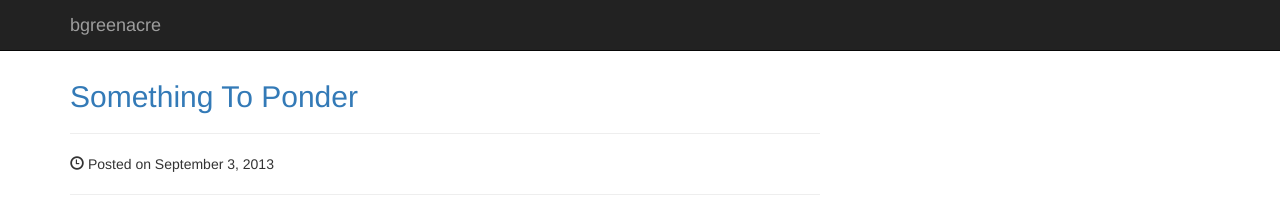
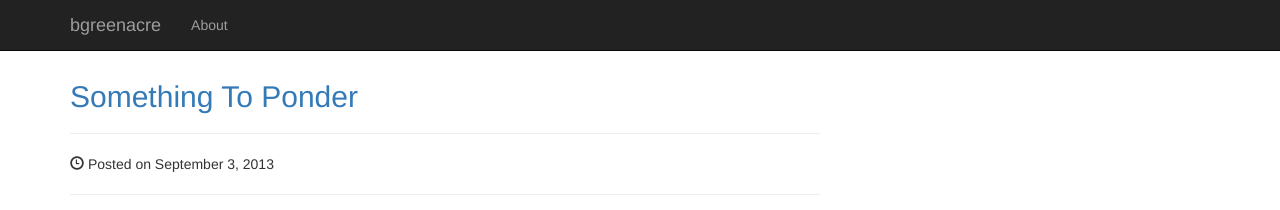
Before and after one commit to bgreenacre/bgreenacre.github.io, a Jekyll site: the page built from index.html, in a window 1280 px wide. Shown: the top 210 px of the page. Built offline with Jekyll 4.4.1, drawn with Linux system fonts in a browser that asks for light colours; nearby versions of some CDN libraries; Markdown is read by kramdown in place of the engine named in the settings; a style sheet for code colours, icons or effects is not loaded.

Commit message:
Adding nav link to about page.

```diff
--- a/_includes/header/navigation.html
+++ b/_includes/header/navigation.html
@@ -13,6 +13,13 @@
 
         <!-- Collect the nav links, forms, and other content for toggling -->
         <div class="collapse navbar-collapse navbar-ex1-collapse">
+            <ul class="nav navbar-nav">
+                <li>
+                    <a href="/about.html" class="{% if page.url == '/about.html' %}active{% endif %}">
+                        About
+                    </a>
+                </li>
+            </ul>
         </div><!-- /.navbar-collapse -->
     </div>
 </div>
```
